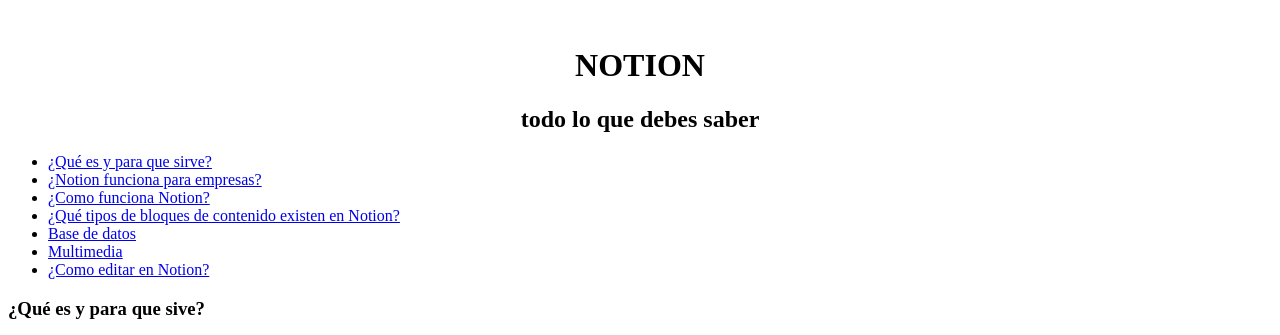
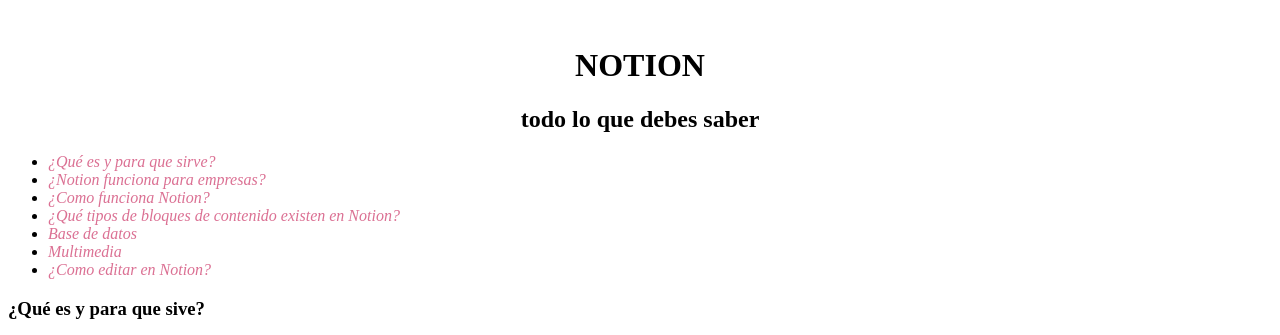
Before and after one commit to zuryisos/pagina-html-primer-semestre, a plain HTML site: page index.html in a window 1280 px wide. Shown: the top 335 px of the page. Drawn offline with Linux system fonts and the light colour scheme.

Commit message:
hipervinculos color

```diff
--- a/index.html
+++ b/index.html
@@ -5,6 +5,13 @@
 	<TITLE>
 		notion
 	</TITLE>
+	<style>
+		.rosita>a {
+			text-decoration: none;
+			color: palevioletred;
+			font-style: italic;
+		}
+	</style>
 </HEAD>
 
 <BODY BGCOLOR-WHITE>
@@ -15,13 +22,13 @@
 	</CENTER>
 
 	<ul>
-		<li><a href="#que-es">¿Qué es y para que sirve?</a></li>
-		<li><a href="#em-presas">¿Notion funciona para empresas?</a></li>
-		<li><a href="#como-funciona">¿Como funciona Notion?</a></li>
-		<li><a href="#bloques">¿Qué tipos de bloques de contenido existen en Notion?</a></li>
-		<li><a href="#datos">Base de datos</a></li>
-		<li><a href="#mul-timedia">Multimedia</a></li>
-		<li><a href="#editar">¿Como editar en Notion?</a></li>
+		<li class="rosita"><a href="#que-es">¿Qué es y para que sirve?</a></li>
+		<li class="rosita"><a href="#em-presas">¿Notion funciona para empresas?</a></li>
+		<li class="rosita"><a href="#como-funciona">¿Como funciona Notion?</a></li>
+		<li class="rosita"><a href="#bloques">¿Qué tipos de bloques de contenido existen en Notion?</a></li>
+		<li class="rosita"><a href="#datos">Base de datos</a></li>
+		<li class="rosita"><a href="#mul-timedia">Multimedia</a></li>
+		<li class="rosita"><a href="#editar">¿Como editar en Notion?</a></li>
 	</ul>
 
 	<h3 id="que-es">¿Qué es y para que sive?</h3>
```
